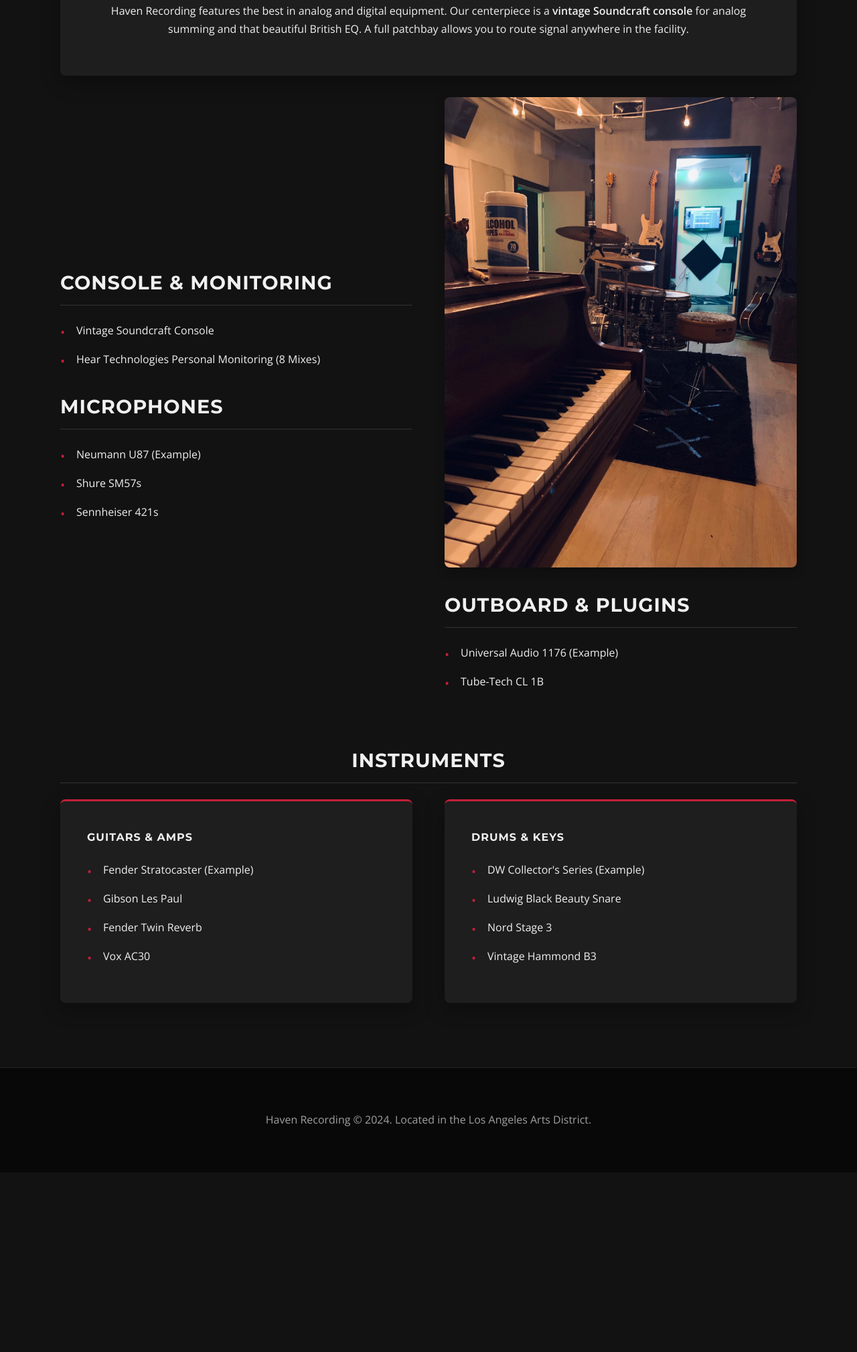
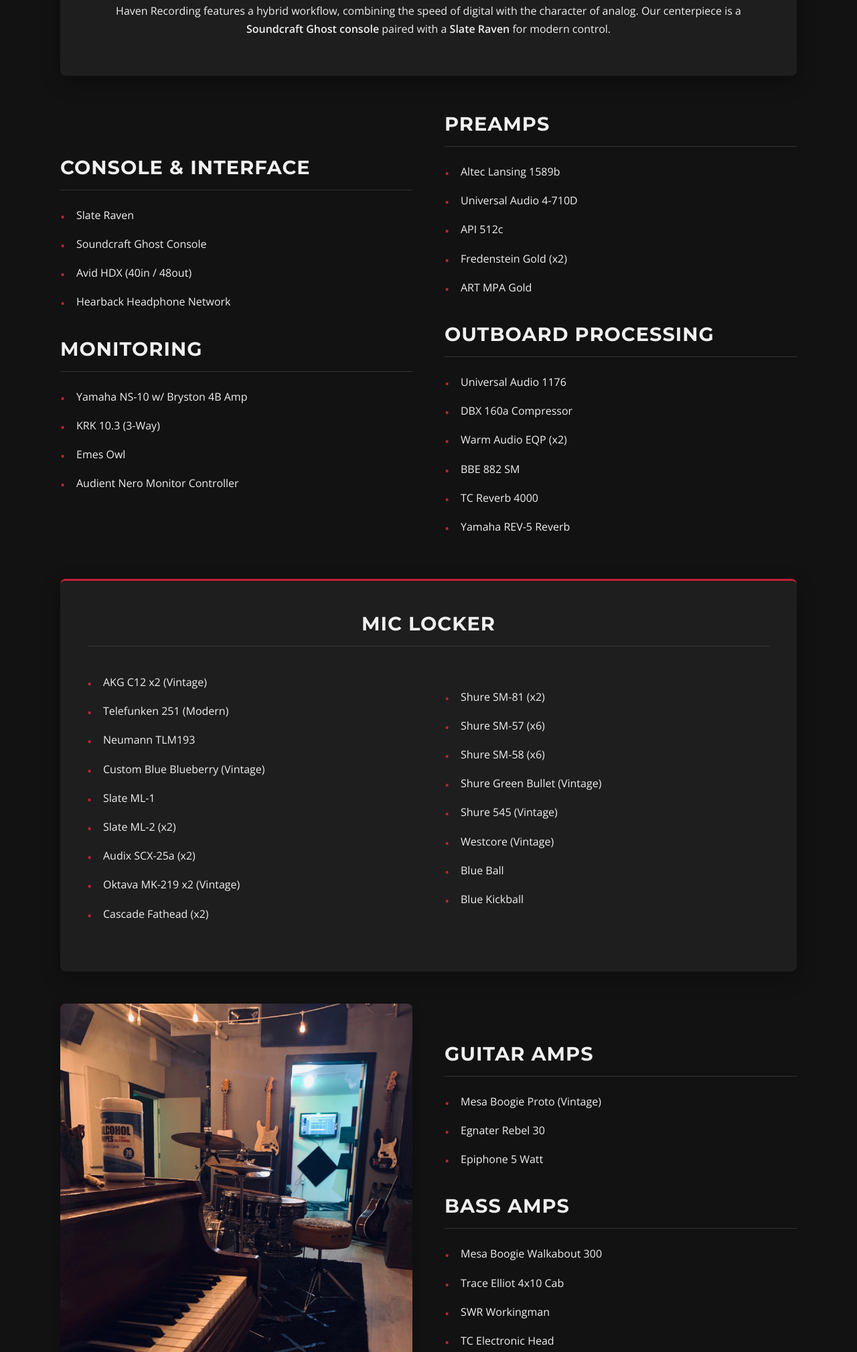
Before and after one commit to TheMasterofMusicIndustry/Havenrecording, a plain HTML site: page equipment.html in a window 1280 px wide. Shown: the part 569-2587 px from the top of the page at 67% size. Before the commit the page ends 2319 px from the top, so only its background shows below. Drawn offline with nearby package versions, Linux system fonts and the light colour scheme.

Commit message:
Update equipment details and section titles

```diff
--- a/equipment.html
+++ b/equipment.html
@@ -22,58 +22,123 @@
     </header>
 
     <div class="container">
-        <div class="content-card" style="text-align: center;">
+
+        <div class="content-card" style="text-align: center; margin-bottom: 3rem;">
             <h2 style="color: var(--primary-color);">Analog Soul, Digital Workflow</h2>
-            <p>Haven Recording features the best in analog and digital equipment. Our centerpiece is a <strong>vintage Soundcraft console</strong> for analog summing and that beautiful British EQ. A full patchbay allows you to route signal anywhere in the facility.</p>
+            <p>Haven Recording features a hybrid workflow, combining the speed of digital with the character of analog. Our centerpiece is a <strong>Soundcraft Ghost console</strong> paired with a <strong>Slate Raven</strong> for modern control.</p>
         </div>
 
         <div class="grid-2">
             <div>
-                <h3 class="section-title">Console & Monitoring</h3>
+                <h3 class="section-title">Console & Interface</h3>
                 <ul class="feature-list">
-                    <li>Vintage Soundcraft Console</li>
-                    <li>Hear Technologies Personal Monitoring (8 Mixes)</li>
-                    </ul>
+                    <li>Slate Raven</li>
+                    <li>Soundcraft Ghost Console</li>
+                    <li>Avid HDX (40in / 48out)</li>
+                    <li>Hearback Headphone Network</li>
+                </ul>
 
-                <h3 class="section-title" style="margin-top: 2rem;">Microphones</h3>
+                <h3 class="section-title" style="margin-top: 2rem;">Monitoring</h3>
                 <ul class="feature-list">
-                    <li>Neumann U87 (Example)</li>
-                    <li>Shure SM57s</li>
-                    <li>Sennheiser 421s</li>
-                    </ul>
+                    <li>Yamaha NS-10 w/ Bryston 4B Amp</li>
+                    <li>KRK 10.3 (3-Way)</li>
+                    <li>Emes Owl</li>
+                    <li>Audient Nero Monitor Controller</li>
+                </ul>
             </div>
+
             <div>
-                 <img src="synth-detail.jpg" alt="Synthesizer and production gear" style="border-radius: 8px; box-shadow: 0 5px 15px rgba(0,0,0,0.3); margin-bottom: 2rem;">
+                <h3 class="section-title">Preamps</h3>
+                <ul class="feature-list">
+                    <li>Altec Lansing 1589b</li>
+                    <li>Universal Audio 4-710D</li>
+                    <li>API 512c</li>
+                    <li>Fredenstein Gold (x2)</li>
+                    <li>ART MPA Gold</li>
+                </ul>
 
-                <h3 class="section-title">Outboard & Plugins</h3>
+                <h3 class="section-title" style="margin-top: 2rem;">Outboard Processing</h3>
                 <ul class="feature-list">
-                    <li>Universal Audio 1176 (Example)</li>
-                    <li>Tube-Tech CL 1B</li>
-                    </ul>
+                    <li>Universal Audio 1176</li>
+                    <li>DBX 160a Compressor</li>
+                    <li>Warm Audio EQP (x2)</li>
+                    <li>BBE 882 SM</li>
+                    <li>TC Reverb 4000</li>
+                    <li>Yamaha REV-5 Reverb</li>
+                </ul>
             </div>
         </div>
 
-        <h2 class="section-title" style="text-align: center; margin-top: 4rem;">Instruments</h2>
-        <div class="grid-2">
-            <div class="content-card">
-                <h4>Guitars & Amps</h4>
+        <div class="content-card" style="margin-top: 3rem;">
+            <h3 class="section-title" style="text-align: center;">Mic Locker</h3>
+            <div class="grid-2">
                 <ul class="feature-list">
-                    <li>Fender Stratocaster (Example)</li>
-                    <li>Gibson Les Paul</li>
-                    <li>Fender Twin Reverb</li>
-                    <li>Vox AC30</li>
+                    <li>AKG C12 x2 (Vintage)</li>
+                    <li>Telefunken 251 (Modern)</li>
+                    <li>Neumann TLM193</li>
+                    <li>Custom Blue Blueberry (Vintage)</li>
+                    <li>Slate ML-1</li>
+                    <li>Slate ML-2 (x2)</li>
+                    <li>Audix SCX-25a (x2)</li>
+                    <li>Oktava MK-219 x2 (Vintage)</li>
+                    <li>Cascade Fathead (x2)</li>
                 </ul>
-            </div>
-            <div class="content-card">
-                <h4>Drums & Keys</h4>
                 <ul class="feature-list">
-                    <li>DW Collector's Series (Example)</li>
-                    <li>Ludwig Black Beauty Snare</li>
-                    <li>Nord Stage 3</li>
-                    <li>Vintage Hammond B3</li>
+                    <li>Shure SM-81 (x2)</li>
+                    <li>Shure SM-57 (x6)</li>
+                    <li>Shure SM-58 (x6)</li>
+                    <li>Shure Green Bullet (Vintage)</li>
+                    <li>Shure 545 (Vintage)</li>
+                    <li>Westcore (Vintage)</li>
+                    <li>Blue Ball</li>
+                    <li>Blue Kickball</li>
                 </ul>
             </div>
         </div>
+
+        <div class="grid-2" style="margin-top: 3rem;">
+
+            <div>
+                <img src="synth-detail.jpg" alt="Synthesizer and production gear" style="border-radius: 8px; box-shadow: 0 5px 15px rgba(0,0,0,0.3); margin-bottom: 2rem;">
+
+                <h3 class="section-title">Keys & Piano</h3>
+                <ul class="feature-list">
+                    <li>Wurlitzer Baby Grand Piano (1944)</li>
+                    <li>Hammond M-3 with Leslie (1953)</li>
+                </ul>
+
+                <h3 class="section-title" style="margin-top: 2rem;">Guitars & Bass</h3>
+                <ul class="feature-list">
+                    <li>Fender Strat (Mid 90s)</li>
+                    <li>Broadaxe Guitars (OC Custom)</li>
+                    <li>Epiphone Casino</li>
+                    <li>Les Paul Copy (Vintage)</li>
+                    <li>Fender P Bass</li>
+                    <li>Warwick Corvette (5-String)</li>
+                    <li>ESP Spalted Maple (6-String)</li>
+                </ul>
+            </div>
+
+            <div>
+                <h3 class="section-title">Guitar Amps</h3>
+                <ul class="feature-list">
+                    <li>Mesa Boogie Proto (Vintage)</li>
+                    <li>Egnater Rebel 30</li>
+                    <li>Epiphone 5 Watt</li>
+                </ul>
+
+                <h3 class="section-title" style="margin-top: 2rem;">Bass Amps</h3>
+                <ul class="feature-list">
+                    <li>Mesa Boogie Walkabout 300</li>
+                    <li>Trace Elliot 4x10 Cab</li>
+                    <li>SWR Workingman</li>
+                    <li>TC Electronic Head</li>
+                </ul>
+
+                <img src="guitar-detail.jpg" alt="Studio lounge area with guitar" style="border-radius: 8px; box-shadow: 0 5px 15px rgba(0,0,0,0.3); margin-top: 2rem;">
+            </div>
+        </div>
+
     </div>
 
     <footer>
```
